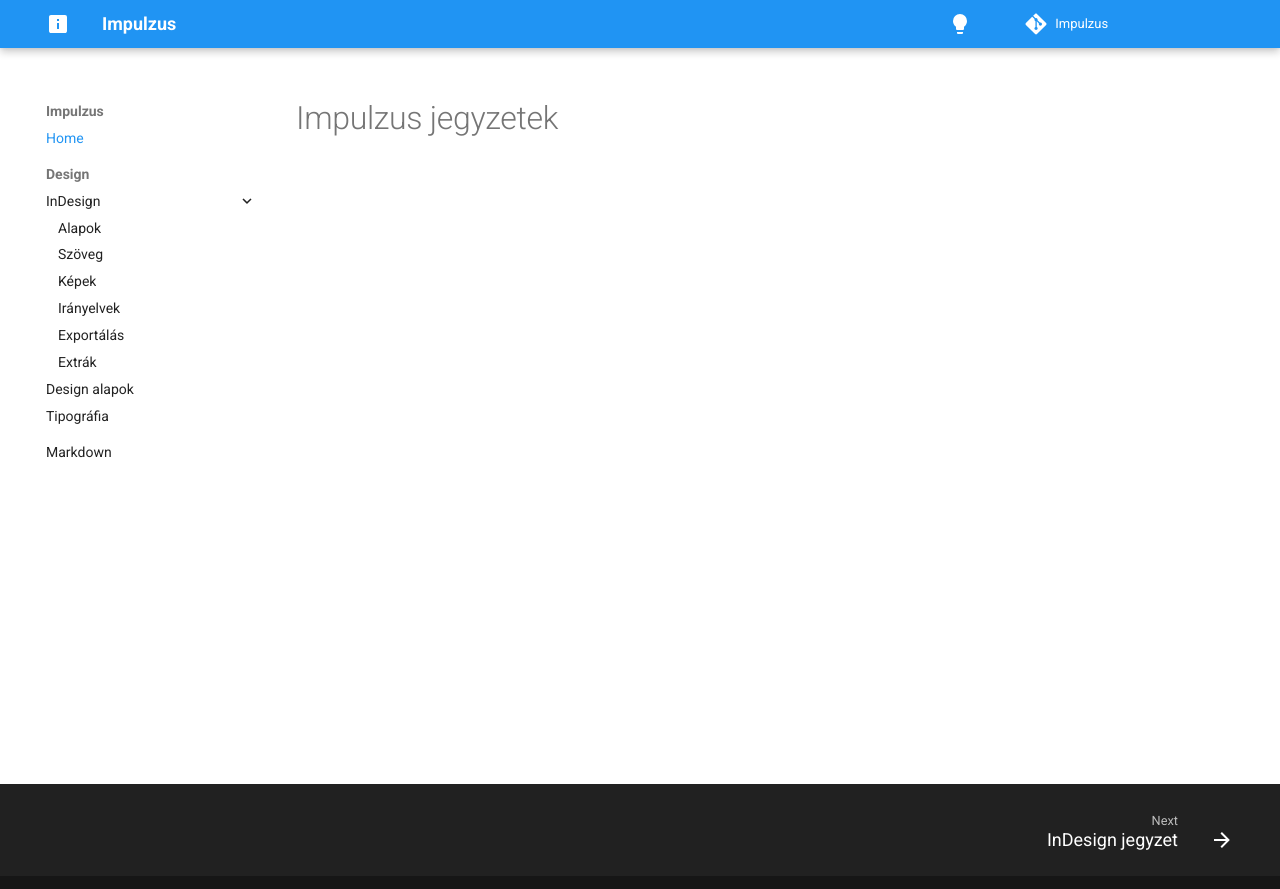
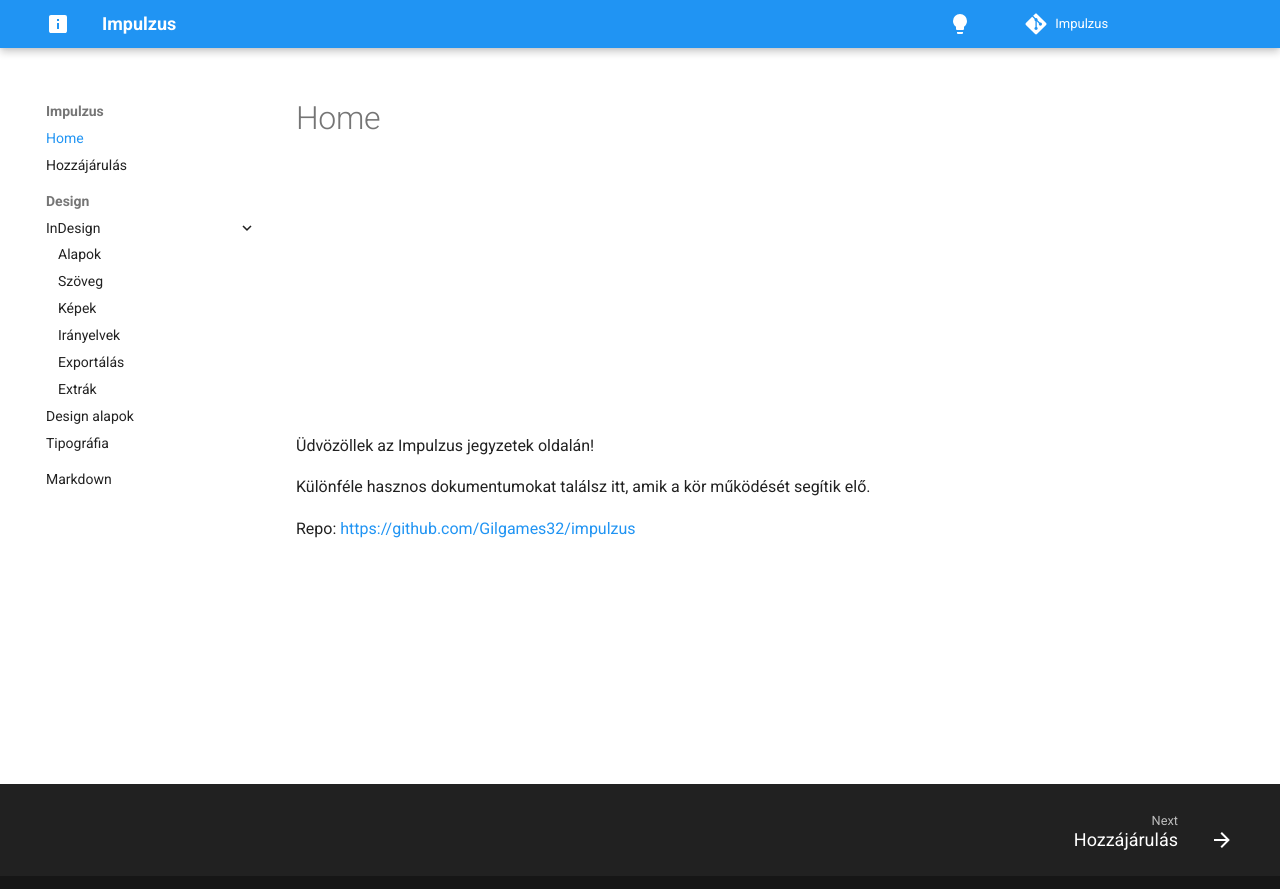
Before and after one commit to Gilgames32/impulzus, an MkDocs documentation site: the page built from docs/index.md, in a window 1280 px wide. Shown: the top 889 px of the page. Built offline with MkDocs 1.6.1 and Material for MkDocs 9.7.7, drawn with Linux system fonts in a browser that asks for light colours; comment, search, counter and statistics services are not loaded.

Commit message:
add contributing howto

```diff
--- a/docs/index.md
+++ b/docs/index.md
@@ -1 +1,8 @@
-# Impulzus jegyzetek
+
+![](logo_full_white.svg)
+
+Üdvözöllek az Impulzus jegyzetek oldalán!
+
+Különféle hasznos dokumentumokat találsz itt, amik a kör működését segítik elő.
+
+Repo: https://github.com/Gilgames32/impulzus
--- a/mkdocs.yml
+++ b/mkdocs.yml
@@ -7,6 +7,7 @@
 
 nav:
   - Home: index.md
+  - Hozzájárulás: contributing.md
   - Design:
     - InDesign:
       - design/indesign/index.md
```
Also changed, not shown: README.md (+1 -1 lines), docs/contributing.md (added, +22 -0 lines), docs/logo_full_white.svg (added).
